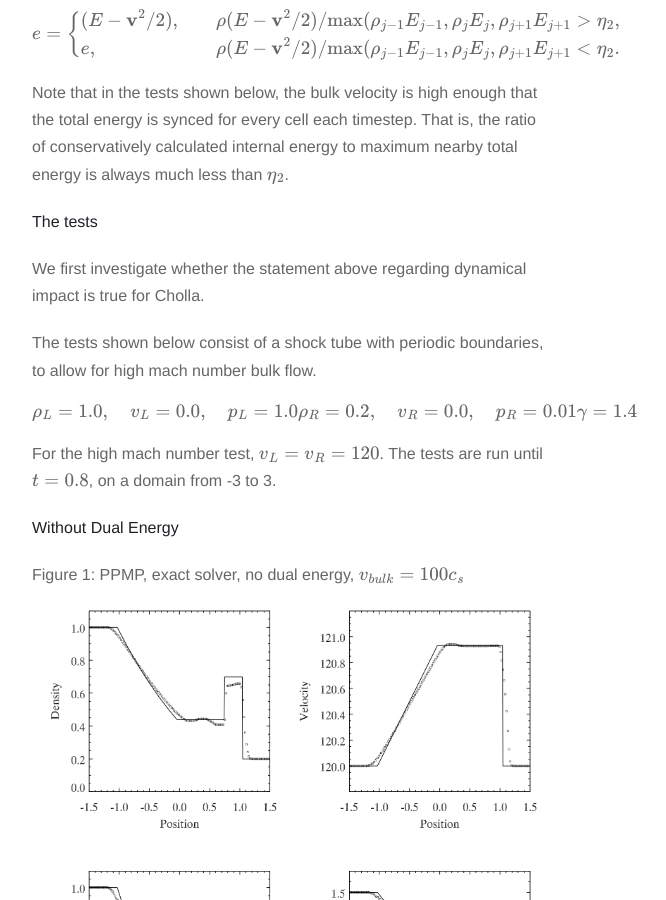
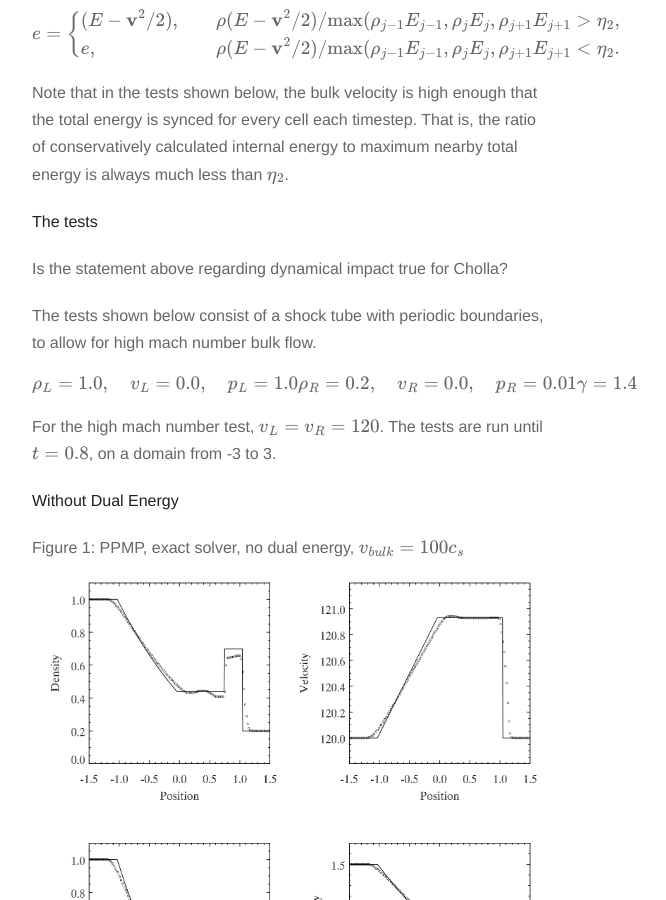
Before and after one commit to evaneschneider/site, a Jekyll site: the page built from _posts/2015-09-30-dual-energy.markdown, in a window 1280 px wide and 900 px high, scrolled down 914 px. Shown: the whole window, without its empty margins (348-1014 px from the left). Built offline with Jekyll 4.4.1, drawn with Linux system fonts in a browser that asks for light colours; nearby versions of some CDN libraries; formulas are drawn with MathJax 3; some of the changed text lies outside the part shown.

Commit message:
Final edits

```diff
--- a/_posts/2015-09-30-dual-energy.markdown
+++ b/_posts/2015-09-30-dual-energy.markdown
@@ -51,7 +51,7 @@ maximum nearby total energy is always much less than $$\eta_2$$.
 
 **The tests**
 
-We first investigate whether the statement above regarding dynamical impact is true for Cholla.
+Is the statement above regarding dynamical impact true for Cholla?
 
 The tests shown below consist of a shock tube with periodic boundaries,
 to allow for high mach number bulk flow.
```
Also changed, not shown: other parts of _posts/2015-09-30-dual-energy.markdown (+3 -3 lines).
